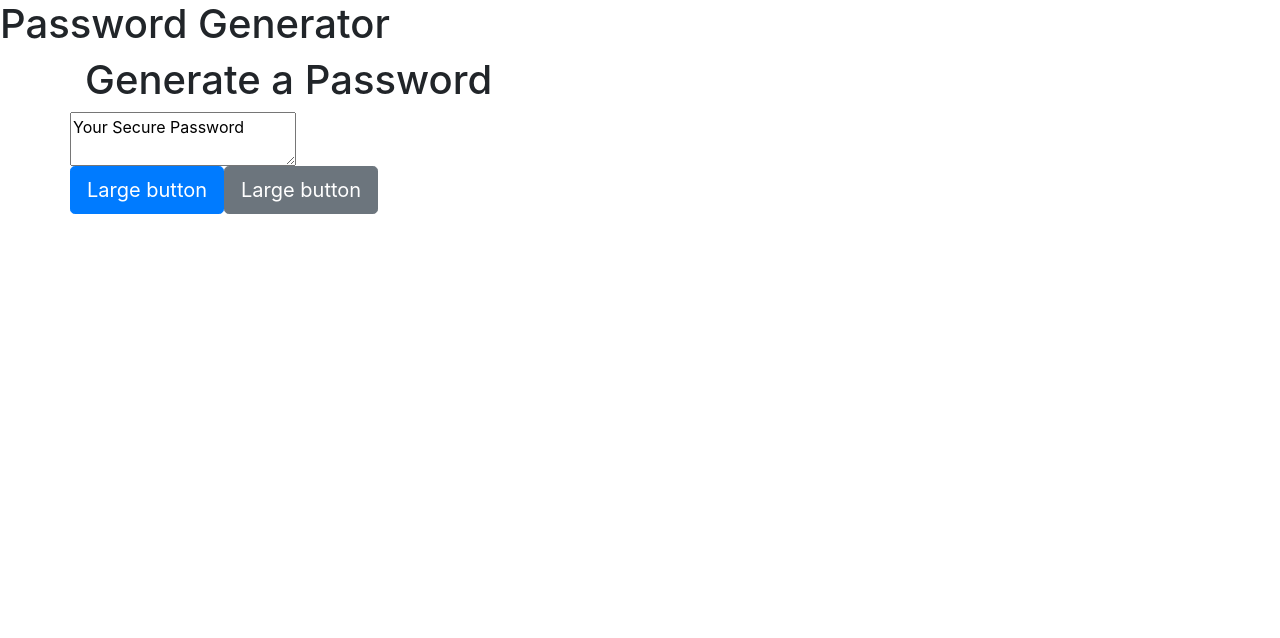
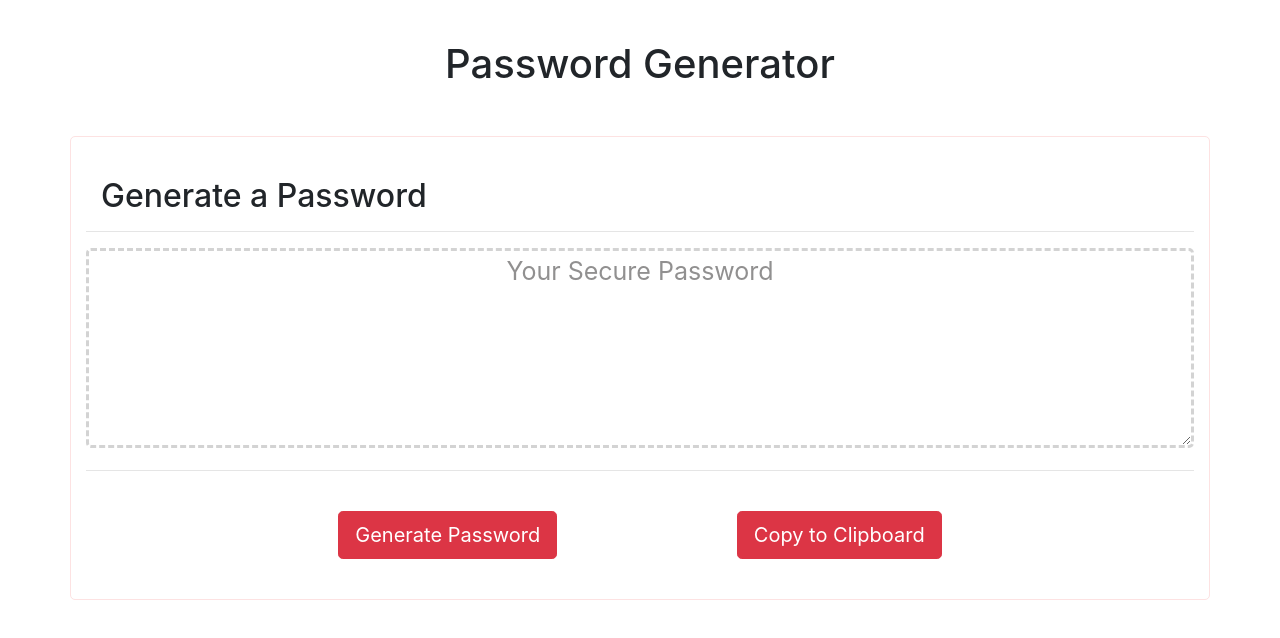
Before and after one commit to magrimes/PasswordGenerator, a plain HTML site: page index.html in a window 1280 px wide. Drawn offline with nearby package versions, Linux system fonts and the light colour scheme.

Commit message:
Updated style.css and added background image to image folder

```diff
--- a/index.html
+++ b/index.html
@@ -15,22 +15,36 @@
 
     <div class="container">
         <!-- First row -->
-        <div class="row">
+        <div class="rowOne">
             <!-- First and only column -->
             <div class="col-lg-12">
-                <h1>Generate a Password</h1>
+                <h2>Generate a Password</h2>
             </div>
         </div>
 
+        <hr>
+
         <!-- Second row -->
-        <div class="row">
+        <div class="rowTwo">
             <textarea class="content-box" id="passwordBox">Your Secure Password</textarea>
         </div>
 
+        <hr>
+
+        <br>
+
         <!-- Third row -->
-        <div class="row">
-            <button type="button" class="btn btn-primary btn-lg">Large button</button>
-            <button type="button" class="btn btn-secondary btn-lg">Large button</button>
+        <div class="rowThree">
+            <!-- Button 1 -->
+            <div class="button1">
+            <button type="button" class="btn btn-danger btn-lg">Generate Password</button>
+            </div>
+
+            <!-- Button 2 -->
+            <div class="button2">
+            <button type="button" class="btn btn-danger btn-lg">Copy to Clipboard</button>
+            </div>
+
         </div>
 
         <script>
--- a/style.css
+++ b/style.css
@@ -0,0 +1,46 @@
+h1 {
+text-align: center;
+padding: 40px;
+}
+
+.container {
+margin: 0 auto;
+box-sizing: border-box;
+border: 1px solid rgb(253, 226, 226);
+border-radius: 5px;
+align-content: center;
+}
+
+.col-lg-12 {
+margin-top: 40px;
+border-width: 200px;
+}
+
+.content-box {
+box-sizing: border-box;
+margin: 0 auto;
+border: 3px dashed lightgrey;
+border-radius: 5px;
+width: 100%;
+height: 200px;
+text-align: center;
+color: rgb(145, 144, 144);
+font-size: 25px;
+align-content: stretch;
+}
+
+.rowThree {
+text-align: center;
+width: 100%;
+}
+
+.button1 {
+display: inline-block;
+margin-bottom: 40px;
+margin-right: 175px;
+}
+
+.button2 {
+display: inline-block;
+margin-bottom: 40px;
+}
```
Also changed, not shown: background1.png (added), images/background.png (added).
